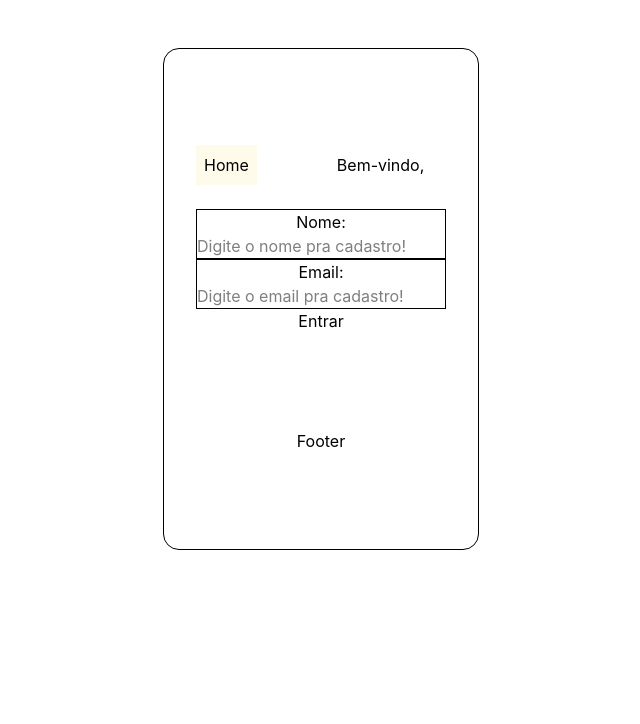
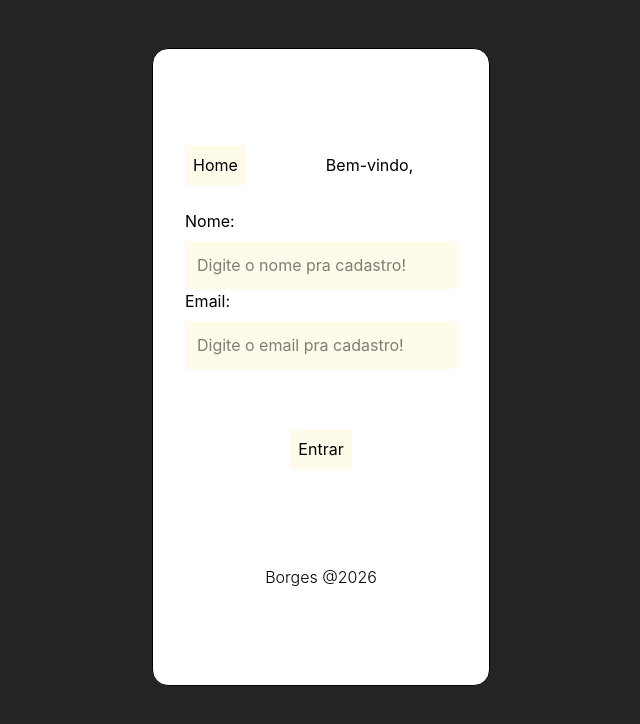
Before and after one commit to Paulo-Borges/FormGlory, a React (Vite) app: page /login/criar in a window 1280 px wide. Shown: the top 724 px of the page, without its empty margins (319-959 px from the left). Built offline with nearby package versions, Linux system fonts and the light colour scheme.

Commit message:
feat: estilizando Home

```diff
--- a/src/App.tsx
+++ b/src/App.tsx
@@ -7,7 +7,7 @@ import { Login } from "./Components/Login/Login";
 
 function App() {
   return (
-    <div className="flex flex-col mt-12 h-full border px-8 py-24 rounded-2xl">
+    <div className="flex flex-col mt-12 h-full border bg-white px-8 py-24 rounded-2xl">
       <BrowserRouter>
         <Headers />
         <Routes>
--- a/src/Components/Footer.tsx
+++ b/src/Components/Footer.tsx
@@ -2,13 +2,13 @@ import { Link } from "react-router-dom";
 
 export const Footer = () => {
   return (
-    <div className="pt-24">
+    <div className="pt-24 font-light hover:font-semibold">
       <Link
         to="https://www.linkedin.com/in/paulo-borges-de-almeida-b543b3242/"
         target="_blank"
         rel="noopener noreferrer"
       >
-        Footer
+        Borges @2026
       </Link>
     </div>
   );
--- a/src/Components/Login/LoginCreate.tsx
+++ b/src/Components/Login/LoginCreate.tsx
@@ -36,11 +36,12 @@ export const LoginCreate = () => {
       <form onSubmit={enviarLocal}>
         <div>
           {formFields.map((fields) => (
-            <div key={fields.id} className="flex flex-col border">
+            <div key={fields.id} className="flex flex-col items-start gap-2">
               <label>{fields.label}:</label>
               <input
                 type={fields.type}
                 name={fields.id}
+                className="w-full bg-amber-50 p-3"
                 placeholder={fields.placeholder}
                 onChange={pegarForm}
               />
@@ -48,7 +49,12 @@ export const LoginCreate = () => {
           ))}
         </div>
 
-        <button type="submit">Entrar</button>
+        <button
+          type="submit"
+          className="mt-15 bg-amber-50 hover:bg-amber-100 p-2"
+        >
+          Entrar
+        </button>
       </form>
     </div>
   );
--- a/src/index.css
+++ b/src/index.css
@@ -3,8 +3,8 @@
 }
 
 body {
-  /* color: #fff;
-  background-color: #242424; */
+  /* color: #fff; */
+  background-color: #242424;
   display: flex;
   justify-content: center;
   align-items: center;
```
